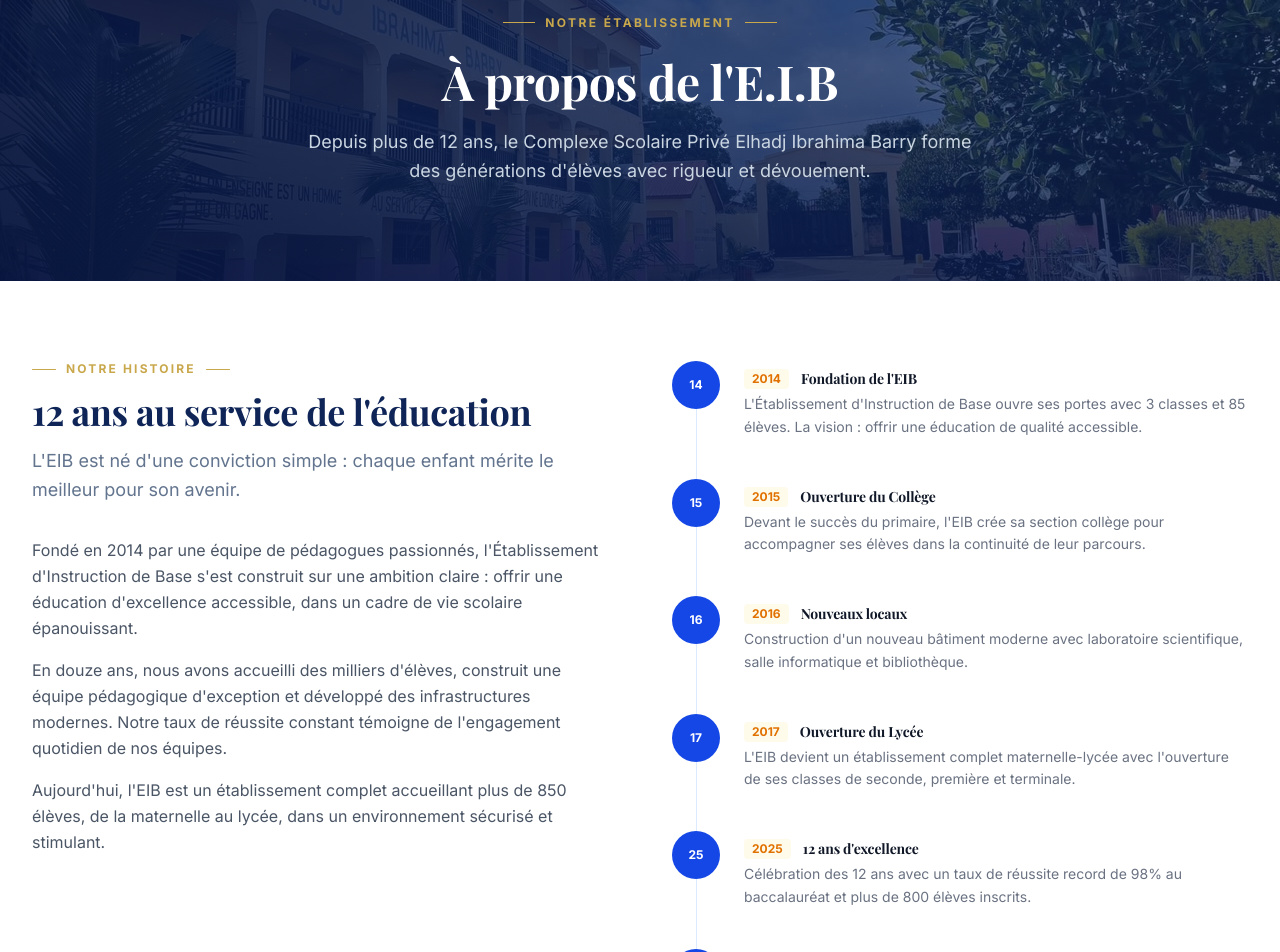
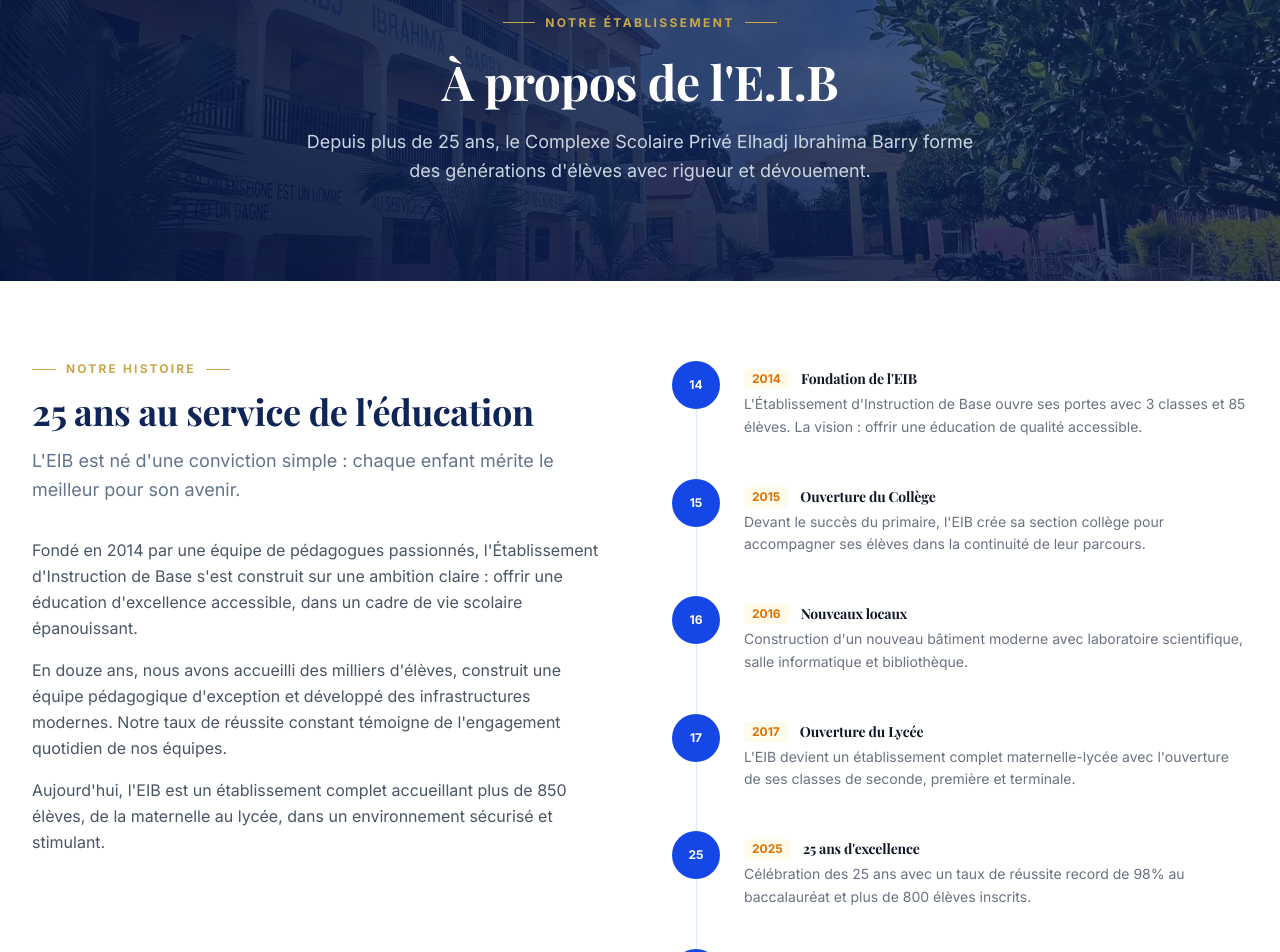
Before and after one commit to Barry-webdev/EIB-School, a Next.js app in the folder Frontend/: page /a-propos in a window 1280 px wide. Shown: the part 180-1132 px from the top of the page. Built offline with nearby package versions, Linux system fonts and the light colour scheme.

Commit message:
fix: 12 ans -> 25 ans experience partout

```diff
--- a/Frontend/src/app/a-propos/page.tsx
+++ b/Frontend/src/app/a-propos/page.tsx
@@ -104,9 +104,9 @@ const timeline = [
   },
   {
     year: "2025",
-    title: "12 ans d'excellence",
+    title: "25 ans d'excellence",
     description:
-      "Célébration des 12 ans avec un taux de réussite record de 98% au baccalauréat et plus de 800 élèves inscrits.",
+      "Célébration des 25 ans avec un taux de réussite record de 98% au baccalauréat et plus de 800 élèves inscrits.",
   },
   {
     year: "2026",
@@ -122,7 +122,7 @@ export default function AProposPage() {
       <PageHero
         pretitle="Notre établissement"
         title="À propos de l'E.I.B"
-        subtitle="Depuis plus de 12 ans, le Complexe Scolaire Privé Elhadj Ibrahima Barry forme des générations d'élèves avec rigueur et dévouement."
+        subtitle="Depuis plus de 25 ans, le Complexe Scolaire Privé Elhadj Ibrahima Barry forme des générations d'élèves avec rigueur et dévouement."
       />
 
       {/* Historique */}
@@ -132,7 +132,7 @@ export default function AProposPage() {
             <div className="lg:w-1/2">
               <SectionTitle
                 pretitle="Notre histoire"
-                title="12 ans au service de l'éducation"
+                title="25 ans au service de l'éducation"
                 subtitle="L'EIB est né d'une conviction simple : chaque enfant mérite le meilleur pour son avenir."
                 align="left"
               />
@@ -340,7 +340,7 @@ export default function AProposPage() {
           <div className="grid grid-cols-2 sm:grid-cols-4 gap-6">
             {[
               { icon: Users, value: "850+", label: "Élèves", color: "text-blue-700" },
-              { icon: Award, value: "12 ans", label: "D'expérience", color: "text-amber-600" },
+              { icon: Award, value: "25 ans", label: "D'expérience", color: "text-amber-600" },
               { icon: BookOpen, value: "60+", label: "Enseignants", color: "text-emerald-600" },
               { icon: Star, value: "96%", label: "Taux de réussite", color: "text-purple-600" },
             ].map((stat, i) => {
```
